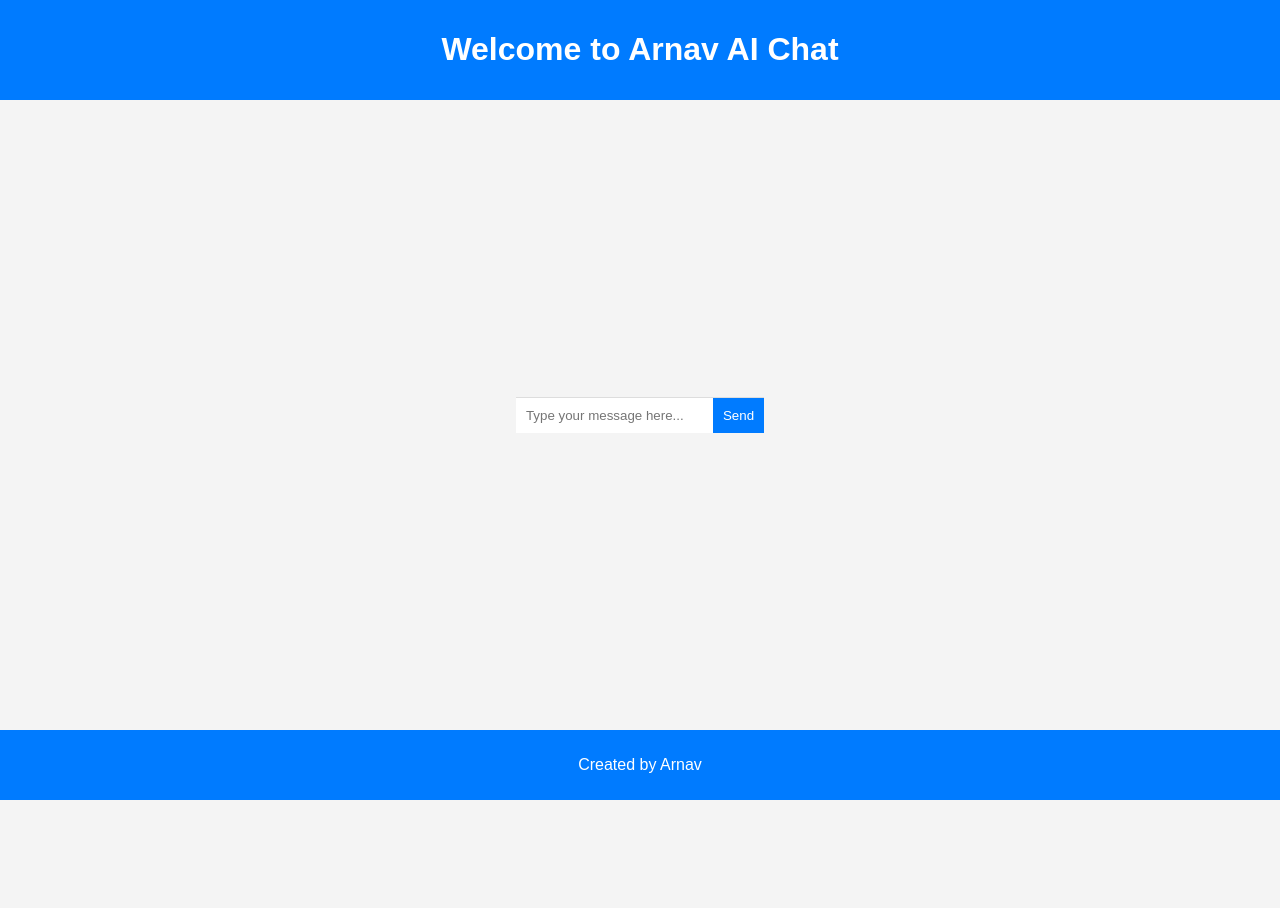
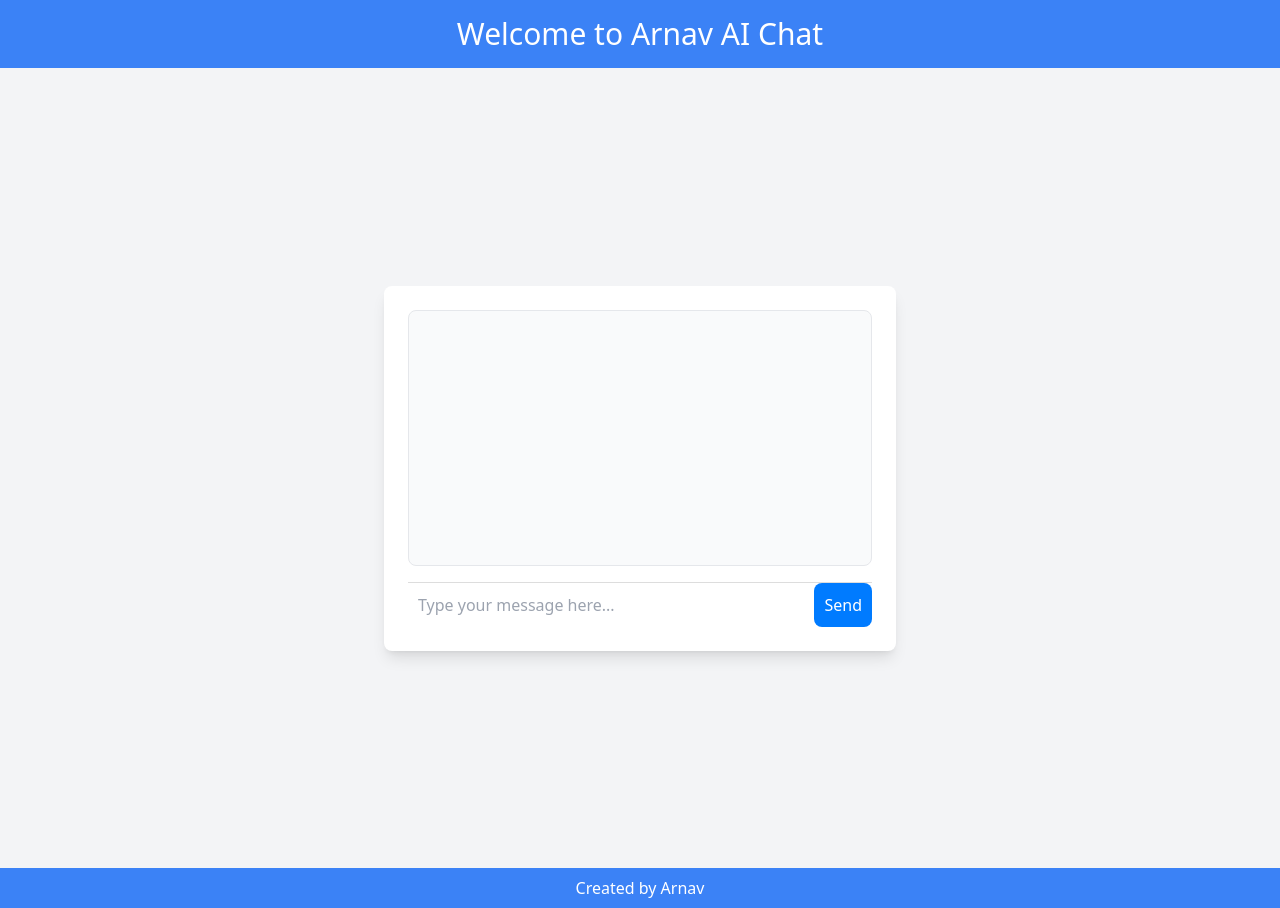
Before and after one commit to ArnavBallinCode/Arnav_Ai, a website built with Vite: page index.html in a window 1280 px wide. Before the commit the page ends 800 px from the top, so only its background shows below. Built offline with nearby package versions, Linux system fonts and the light colour scheme; no server answers.

Commit message:
Update index.html

```diff
--- a/index.html
+++ b/index.html
@@ -4,24 +4,31 @@
     <meta charset="UTF-8">
     <meta name="viewport" content="width=device-width, initial-scale=1.0">
     <title>Arnav AI</title>
+    <!-- Add Tailwind CSS CDN -->
+    <script src="https://cdn.tailwindcss.com"></script>
     <link rel="stylesheet" href="styles.css">
 </head>
-<body>
-    <header>
-        <h1>Welcome to Arnav AI Chat</h1>
+<body class="bg-gray-100 font-sans text-gray-900">
+    <header class="bg-blue-500 text-white p-4">
+        <h1 class="text-3xl text-center">Welcome to Arnav AI Chat</h1>
     </header>
-    <main>
-        <div id="chat-container" role="main">
-            <div id="chat-messages" aria-live="polite"></div>
-            <div class="chat-input">
-                <input type="text" id="user-input" placeholder="Type your message here..." aria-label="User input">
-                <button onclick="sendMessage()">Send</button>
+
+    <main class="flex justify-center items-center min-h-screen">
+        <div class="w-full max-w-lg bg-white p-6 rounded-lg shadow-lg">
+            <div id="chat-container" role="main">
+                <div id="chat-messages" aria-live="polite" class="h-64 overflow-y-auto mb-4 p-4 border rounded-lg bg-gray-50"></div>
+                <div class="chat-input flex space-x-4">
+                    <input type="text" id="user-input" placeholder="Type your message here..." aria-label="User input" class="flex-grow p-2 border rounded-lg focus:outline-none focus:ring-2 focus:ring-blue-500">
+                    <button onclick="sendMessage()" class="bg-blue-500 text-white p-2 rounded-lg hover:bg-blue-600 transition">Send</button>
+                </div>
             </div>
         </div>
     </main>
-    <footer>
+
+    <footer class="bg-blue-500 text-white text-center py-2">
         <p>Created by Arnav</p>
     </footer>
+
     <script type="module" src="app.js"></script>
 </body>
 </html>
```
